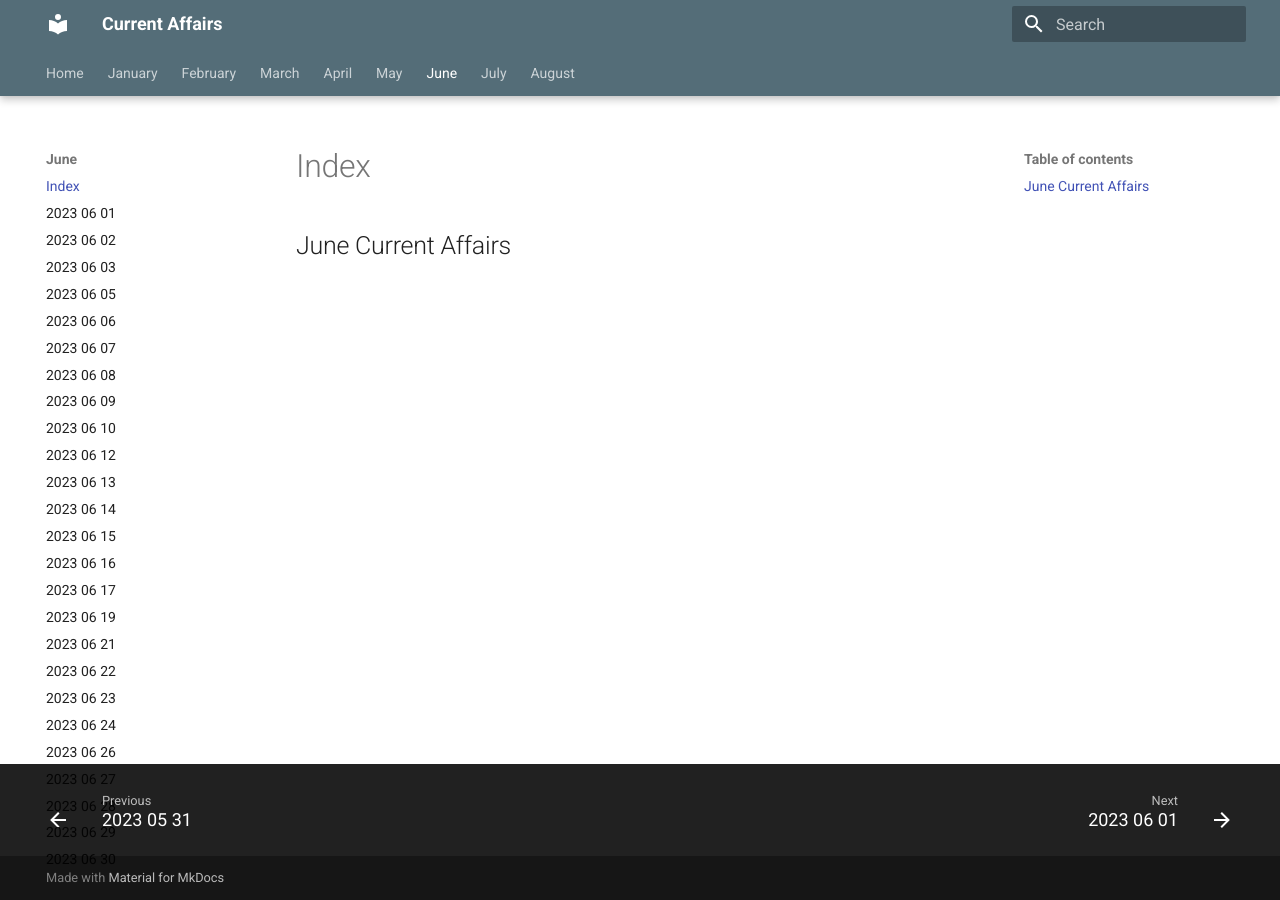
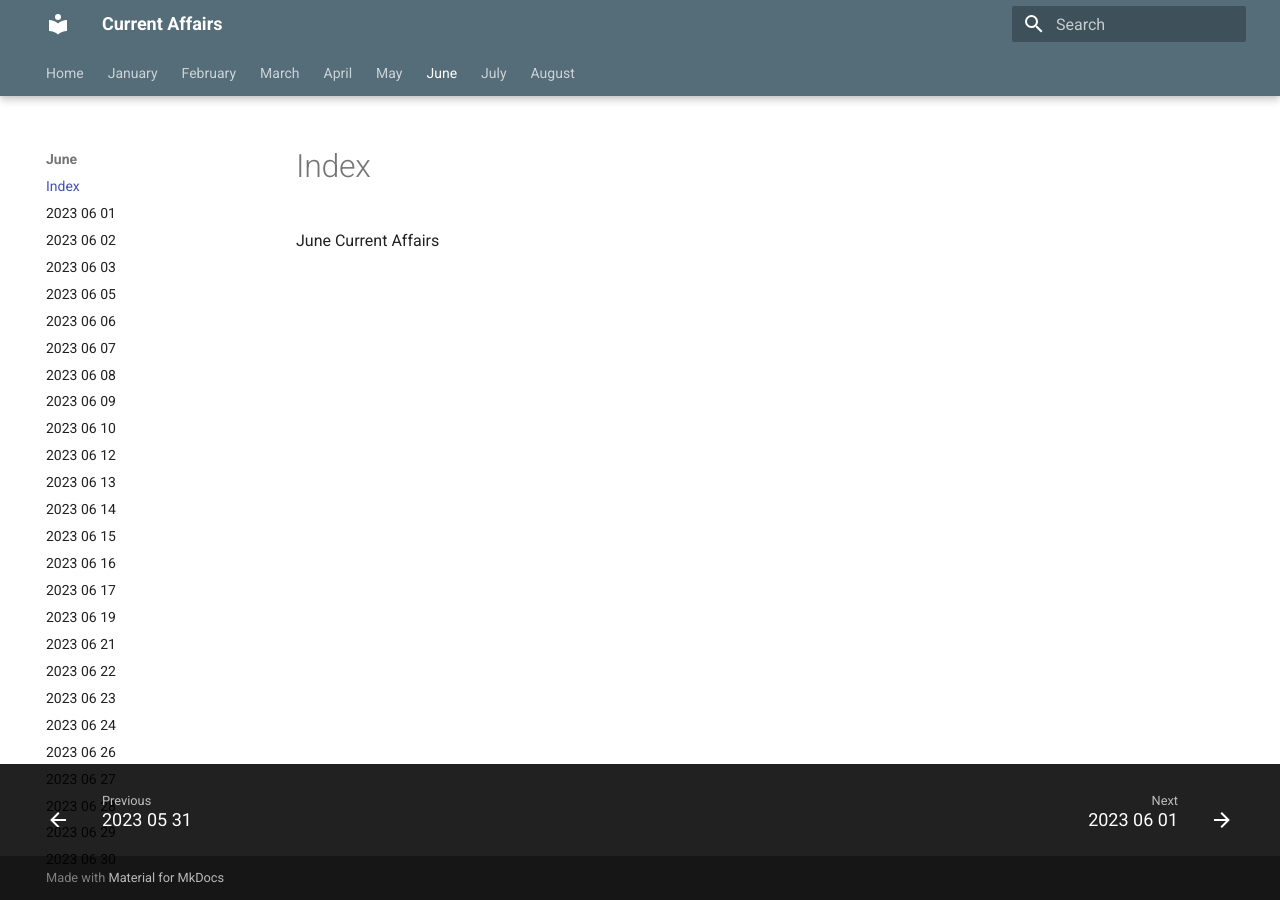
Before and after one commit to prakhar-saxena01/current, an MkDocs documentation site: the page built from docs/June/index.md, in a window 1280 px wide. Built offline with MkDocs 1.6.1 and Material for MkDocs 9.7.7, drawn with Linux system fonts in a browser that asks for light colours.

Commit message:
Update index.md

```diff
--- a/docs/June/index.md
+++ b/docs/June/index.md
@@ -1 +1 @@
-## June Current Affairs
+June Current Affairs
```
